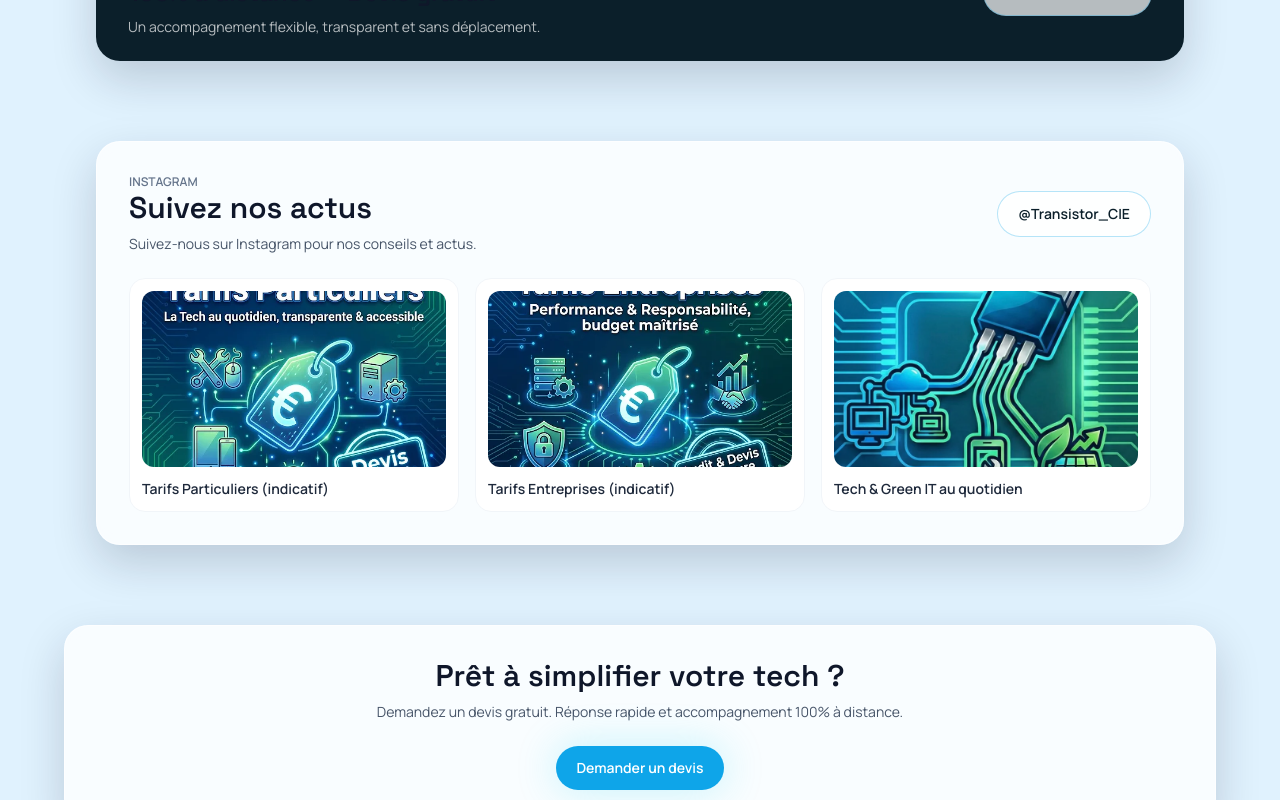
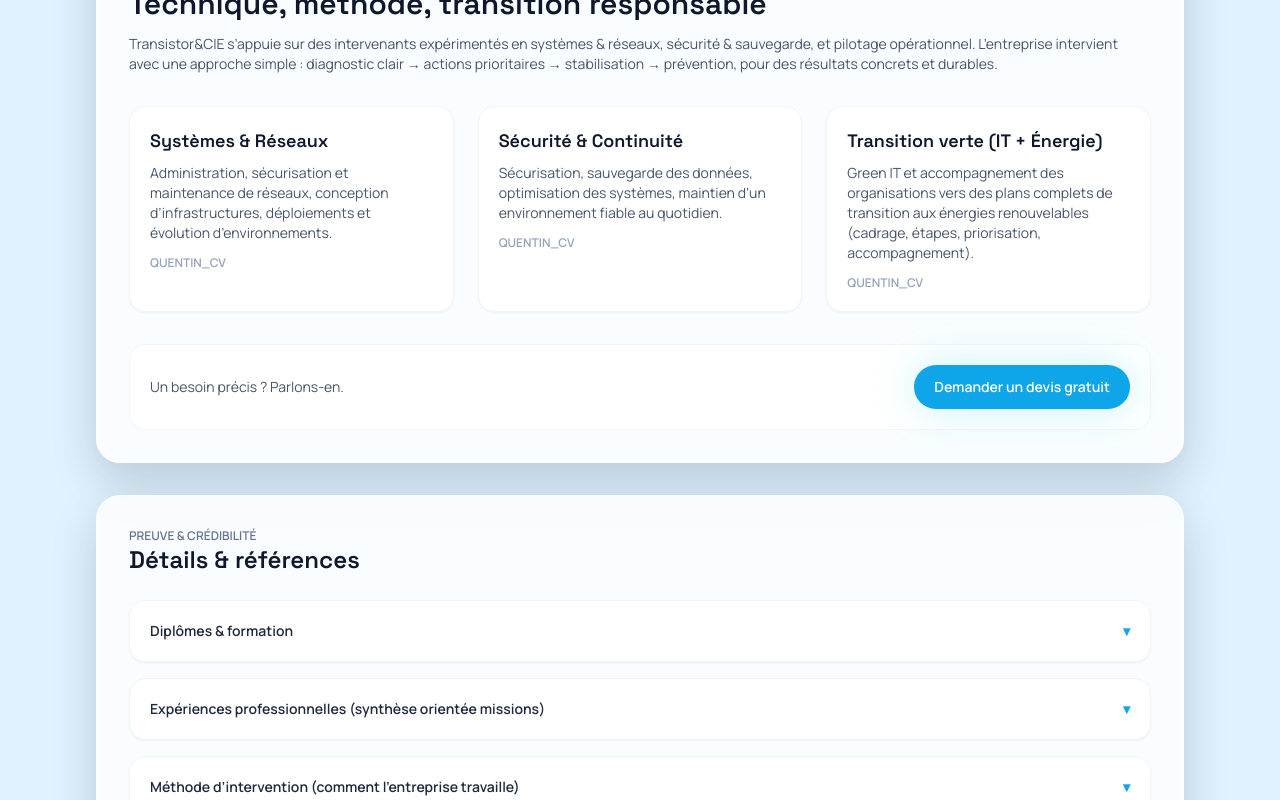
Before and after one commit to Lastrawx/Transistor-CIE, a React (Vite) app: page / in a window 1280 px wide. Shown: the part 1640-2440 px from the top of the page. Built offline with nearby package versions, Linux system fonts and the light colour scheme.

Commit message:
Replace benefit banner with expertise section

```diff
--- a/src/pages/Home.tsx
+++ b/src/pages/Home.tsx
@@ -108,17 +108,137 @@ const Home = () => {
         </div>
       </section>
 
-      <section className="container-page">
-        <div className="rounded-3xl bg-brand-ink px-8 py-6 text-white shadow-lift md:flex md:items-center md:justify-between">
-          <div className="space-y-2">
-            <p className="text-sm uppercase text-white/70">Bénéfice clé</p>
-            <h2 className="text-2xl font-semibold">100% à distance — Devis gratuit</h2>
-            <p className="text-sm text-white/70">Un accompagnement flexible, transparent et sans déplacement.</p>
+      <section className="container-page space-y-8">
+        <div className="section-card space-y-8 p-8">
+          <div className="space-y-3">
+            <p className="text-xs font-semibold uppercase text-slate-500">Notre expertise</p>
+            <h2 className="text-3xl font-semibold text-slate-900">Technique, méthode, transition responsable</h2>
+            <p className="text-sm text-slate-600">
+              Transistor&CIE s’appuie sur des intervenants expérimentés en systèmes & réseaux, sécurité & sauvegarde, et
+              pilotage opérationnel. L’entreprise intervient avec une approche simple : diagnostic clair → actions
+              prioritaires → stabilisation → prévention, pour des résultats concrets et durables.
+            </p>
           </div>
-          <div className="mt-4 md:mt-0">
-            <Link to={ctaLink} className="btn-secondary">
-              {ctaLabel}
+
+          <div className="grid gap-6 lg:grid-cols-3">
+            {[
+              {
+                title: 'Systèmes & Réseaux',
+                text: "Administration, sécurisation et maintenance de réseaux, conception d’infrastructures, déploiements et évolution d’environnements.",
+                source: 'Quentin_CV',
+              },
+              {
+                title: 'Sécurité & Continuité',
+                text: "Sécurisation, sauvegarde des données, optimisation des systèmes, maintien d’un environnement fiable au quotidien.",
+                source: 'Quentin_CV',
+              },
+              {
+                title: 'Transition verte (IT + Énergie)',
+                text: 'Green IT et accompagnement des organisations vers des plans complets de transition aux énergies renouvelables (cadrage, étapes, priorisation, accompagnement).',
+                source: 'Quentin_CV',
+              },
+            ].map((item) => (
+              <article key={item.title} className="rounded-2xl border border-slate-100 bg-white p-5 shadow-sm">
+                <h3 className="text-lg font-semibold text-slate-900">{item.title}</h3>
+                <p className="mt-2 text-sm text-slate-600">{item.text}</p>
+                <p className="mt-3 text-xs font-semibold uppercase text-slate-400">{item.source}</p>
+              </article>
+            ))}
+          </div>
+
+          <div className="flex flex-col gap-4 rounded-2xl border border-slate-100 bg-white p-5 sm:flex-row sm:items-center sm:justify-between">
+            <p className="text-sm text-slate-600">Un besoin précis ? Parlons-en.</p>
+            <Link to="/contact" className="btn-primary">
+              Demander un devis gratuit
             </Link>
+          </div>
+        </div>
+
+        <div className="section-card space-y-6 p-8">
+          <div>
+            <p className="text-xs font-semibold uppercase text-slate-500">Preuve & crédibilité</p>
+            <h3 className="text-2xl font-semibold text-slate-900">Détails & références</h3>
+          </div>
+
+          <div className="grid gap-4">
+            <details className="group rounded-2xl border border-slate-100 bg-white p-5 shadow-sm">
+              <summary className="flex cursor-pointer items-center justify-between text-sm font-semibold text-slate-800">
+                Diplômes & formation
+                <span className="text-brand-cyan transition group-open:rotate-180">▾</span>
+              </summary>
+              <div className="mt-4 grid gap-3 text-sm text-slate-600">
+                <div className="rounded-xl border border-slate-100 bg-white p-4">
+                  <p className="font-medium text-slate-800">
+                    Licence sciences et technologies de la défense — Saint-Cyr Coëtquidan, Guer (2021–2023).
+                  </p>
+                  <p className="mt-2 text-xs font-semibold uppercase text-slate-400">Quentin_CV</p>
+                </div>
+                <div className="rounded-xl border border-slate-100 bg-white p-4">
+                  <p className="font-medium text-slate-800">
+                    Diplôme militaire de spécialité – Emplois des réseaux — École nationale des transmissions, Rennes
+                    (2018).
+                  </p>
+                  <p className="mt-2 text-xs font-semibold uppercase text-slate-400">Quentin_CV</p>
+                </div>
+              </div>
+            </details>
+
+            <details className="group rounded-2xl border border-slate-100 bg-white p-5 shadow-sm">
+              <summary className="flex cursor-pointer items-center justify-between text-sm font-semibold text-slate-800">
+                Expériences professionnelles (synthèse orientée missions)
+                <span className="text-brand-cyan transition group-open:rotate-180">▾</span>
+              </summary>
+              <div className="mt-4 grid gap-3 text-sm text-slate-600">
+                <div className="rounded-xl border border-slate-100 bg-white p-4">
+                  <p className="font-medium text-slate-800">Administrateur de réseaux informatiques — Paris (oct. 2017 → juin 2021)</p>
+                  <p className="mt-2">
+                    Administration, sécurisation et maintenance de réseaux ; conception d’infrastructures ; gestion de
+                    projets de déploiement de nouveaux réseaux.
+                  </p>
+                  <p className="mt-2 text-xs font-semibold uppercase text-slate-400">Quentin_CV</p>
+                </div>
+                <div className="rounded-xl border border-slate-100 bg-white p-4">
+                  <p className="font-medium text-slate-800">
+                    Administrateur des systèmes d’informations — Polynésie française (nov. 2018 → fév. 2019)
+                  </p>
+                  <p className="mt-2">
+                    Gestion de serveurs et systèmes d’exploitation ; sécurité et sauvegarde des données utilisateur ;
+                    optimisation et évolution des infrastructures.
+                  </p>
+                  <p className="mt-2 text-xs font-semibold uppercase text-slate-400">Quentin_CV</p>
+                </div>
+                <div className="rounded-xl border border-slate-100 bg-white p-4">
+                  <p className="font-medium text-slate-800">Pilotage & coordination opérationnelle (2022 → 2024)</p>
+                  <p className="mt-2">
+                    Management opérationnel, suivi de compétences et mises en formation, continuité des actions/projets,
+                    culture sécurité et respect des procédures.
+                  </p>
+                  <p className="mt-2">
+                    Capacité d’encadrement : coordination d’équipe jusqu’à 24 personnes selon les missions.
+                  </p>
+                </div>
+              </div>
+            </details>
+
+            <details className="group rounded-2xl border border-slate-100 bg-white p-5 shadow-sm">
+              <summary className="flex cursor-pointer items-center justify-between text-sm font-semibold text-slate-800">
+                Méthode d’intervention (comment l’entreprise travaille)
+                <span className="text-brand-cyan transition group-open:rotate-180">▾</span>
+              </summary>
+              <div className="mt-4 grid gap-3 text-sm text-slate-600 md:grid-cols-2">
+                {[
+                  { title: 'Diagnostic', text: 'Symptômes, contexte, priorités.' },
+                  { title: 'Résolution', text: 'Actions ciblées, explication simple.' },
+                  { title: 'Sécurisation', text: 'Mises à jour, sauvegarde, bonnes pratiques.' },
+                  { title: 'Prévention', text: 'Conseils et plan d’entretien.' },
+                ].map((step) => (
+                  <div key={step.title} className="rounded-xl border border-slate-100 bg-white p-4">
+                    <p className="font-medium text-slate-800">{step.title}</p>
+                    <p className="mt-2">{step.text}</p>
+                  </div>
+                ))}
+              </div>
+            </details>
           </div>
         </div>
       </section>
```
